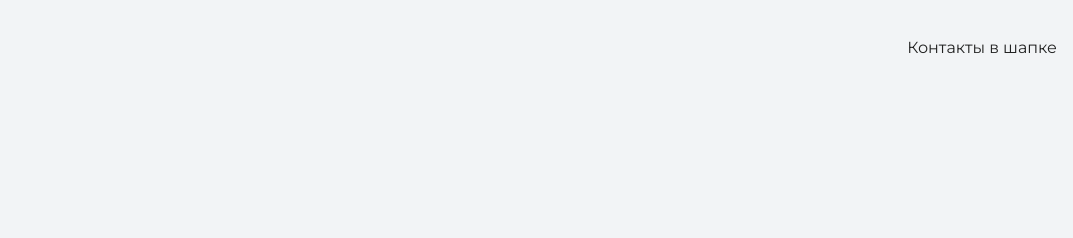
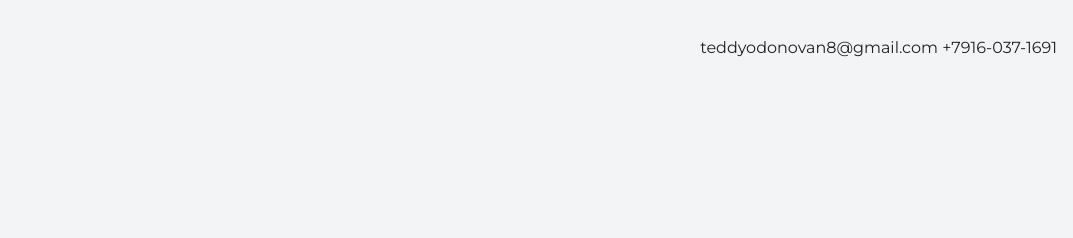
Before and after one commit to TeddyOdonovan/rezume_site, a plain HTML site: page index.html in a window 1280 px wide. Shown: the top 238 px of the page, without its empty margins (207-1280 px from the left). Drawn offline with nearby package versions, Linux system fonts and the light colour scheme.

Commit message:
added contacts

```diff
--- a/index.html
+++ b/index.html
@@ -10,7 +10,7 @@
   <body>
     <header class="page-header">
         <div class="container">
-      Контакты в шапке
+      teddyodonovan8@gmail.com +7916-037-1691
         </div>
     </header>
 
```
